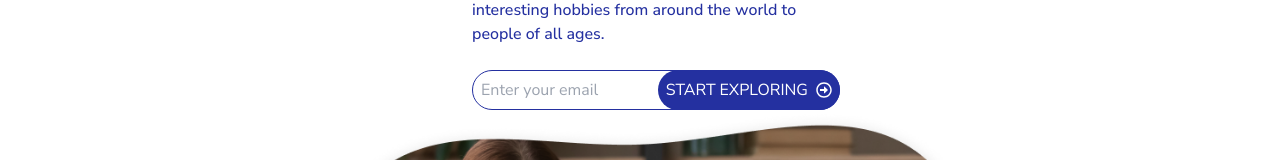
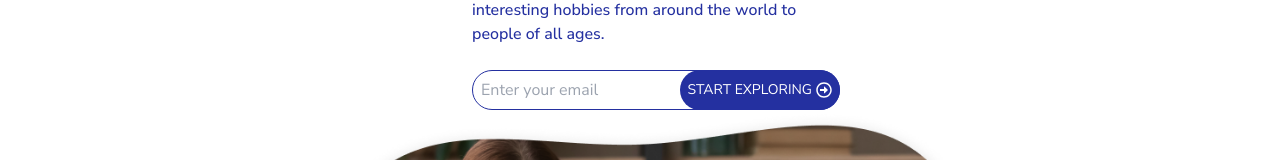
Before and after one commit to satyamy846/simple-plan-assignment, a React (Vite) app: page / in a window 1280 px wide. Shown: the part 266-426 px from the top of the page. Built offline with nearby package versions, Linux system fonts and the light colour scheme.

Commit message:
complete changes

```diff
--- a/src/components/HeroSection.jsx
+++ b/src/components/HeroSection.jsx
@@ -24,9 +24,9 @@ export default function HeroSection() {
                     <p className='font-nunito font-medium'>A Nordic startup which brings incredibly interesting hobbies from around the world to people of all ages.</p>
                 </div>
                 <div className='flex gap-4 items-start flex-1 w-full font-nunito relative z-[1]'>
-                    <input type="email" id='email' placeholder="Enter your email" className='h-[40px] border rounded-3xl indent-2 w-full absolute'/>
-                      <div className="flex justify-between bg-primary text-white items-center h-[40px] px-2 rounded-full absolute right-0 gap-2">
-                          <button className=" flex items-center justify-center gap-1  text-white">START EXPLORING </button>
+                      <input type="email" id='email' placeholder="Enter your email" className='h-[40px] border rounded-3xl indent-2 w-full absolute'/>
+                      <div className="flex justify-between bg-primary text-white items-center h-[40px] pl-2 md:px-2 rounded-full absolute right-0 gap-1 ">
+                          <button className=" flex items-center justify-center gap-1 text-[8px] lg:text-sm text-white">START EXPLORING </button>
                           <FaRegArrowAltCircleRight />
                       </div>
                 </div>
```
